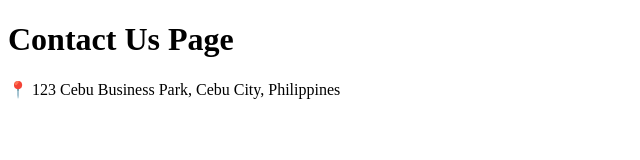
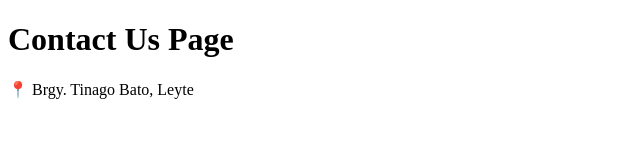
Before and after one commit to stonegrillrestaurant/menu.io, a plain HTML site: page pages/contact.html in a window 1280 px wide. Shown: the whole page, without its empty margins (0-640 px from the left). Drawn offline with Linux system fonts and the light colour scheme.

Commit message:
Update contact.html

```diff
--- a/pages/contact.html
+++ b/pages/contact.html
@@ -1,5 +1,5 @@
 <!DOCTYPE html>
 <html lang="en">
 <head><meta charset="UTF-8"><title>Contact Us</title></head>
-<body><h1>Contact Us Page</h1><p>📍 123 Cebu Business Park, Cebu City, Philippines</p></body>
+<body><h1>Contact Us Page</h1><p>📍 Brgy. Tinago Bato, Leyte</p></body>
 </html>
```
